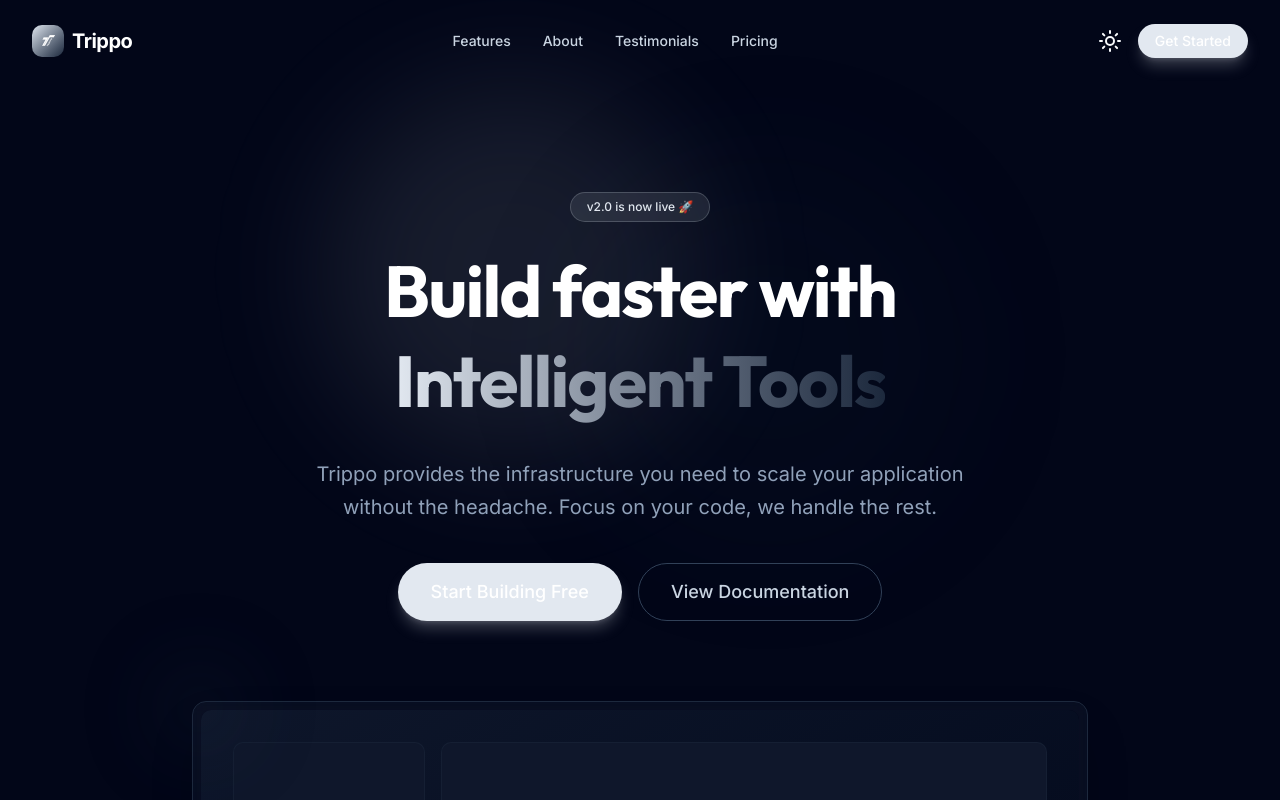
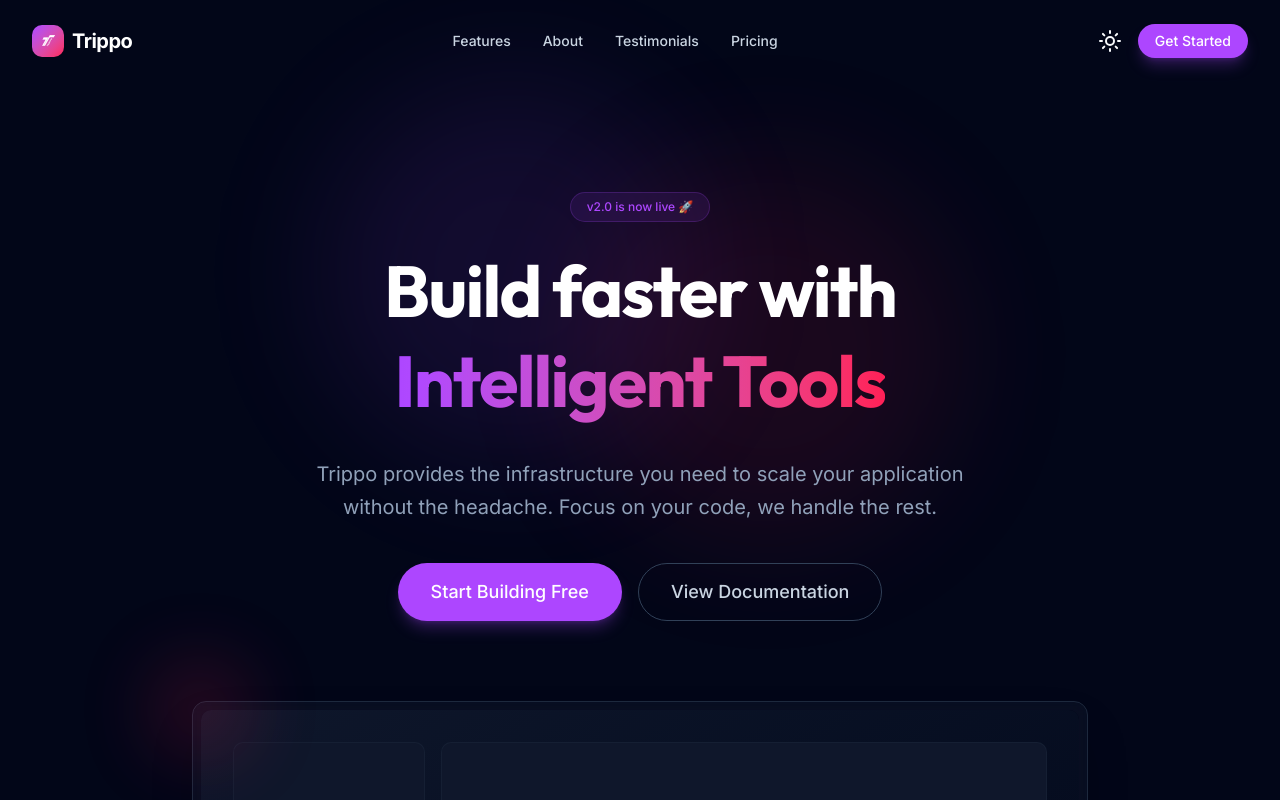
Before and after one commit to obaidullah-miazi-dev/Trippo-Saas-Landing-Page, a React (Vite) app: page / in a window 1280 px wide. Shown: the top 800 px of the page. Built offline with nearby package versions, Linux system fonts and the light colour scheme.

Commit message:
fix: restore tailwind color system

```diff
--- a/src/index.css
+++ b/src/index.css
@@ -104,10 +104,12 @@
     --card-foreground: oklch(0.129 0.042 264.695);
     --popover: oklch(1 0 0);
     --popover-foreground: oklch(0.129 0.042 264.695);
-    --primary: oklch(0.208 0.042 265.755);
-    --primary-foreground: oklch(0.984 0.003 247.858);
-    --secondary: oklch(0.968 0.007 247.896);
-    --secondary-foreground: oklch(0.208 0.042 265.755);
+    /* Indigo 600 for Light Mode Primary */
+    --primary: oklch(0.498 0.24 277.06);
+    --primary-foreground: oklch(0.985 0 0);
+    /* Pink 600 for Light Mode Secondary */
+    --secondary: oklch(0.592 0.249 0.58);
+    --secondary-foreground: oklch(0.985 0 0);
     --muted: oklch(0.968 0.007 247.896);
     --muted-foreground: oklch(0.554 0.046 257.417);
     --accent: oklch(0.968 0.007 247.896);
@@ -115,7 +117,7 @@
     --destructive: oklch(0.577 0.245 27.325);
     --border: oklch(0.929 0.013 255.508);
     --input: oklch(0.929 0.013 255.508);
-    --ring: oklch(0.704 0.04 256.788);
+    --ring: oklch(0.498 0.24 277.06);
     --chart-1: oklch(0.646 0.222 41.116);
     --chart-2: oklch(0.6 0.118 184.704);
     --chart-3: oklch(0.398 0.07 227.392);
@@ -132,24 +134,28 @@
 }
 
 .dark {
-    --background: oklch(0.129 0.042 264.695);
-    --foreground: oklch(0.984 0.003 247.858);
-    --card: oklch(0.208 0.042 265.755);
-    --card-foreground: oklch(0.984 0.003 247.858);
-    --popover: oklch(0.208 0.042 265.755);
-    --popover-foreground: oklch(0.984 0.003 247.858);
-    --primary: oklch(0.929 0.013 255.508);
-    --primary-foreground: oklch(0.208 0.042 265.755);
-    --secondary: oklch(0.279 0.041 260.031);
-    --secondary-foreground: oklch(0.984 0.003 247.858);
+    /* Slate 950 for Dark Mode Background */
+    --background: oklch(0.13 0.028 261.692);
+    --foreground: oklch(0.985 0 0);
+    /* Slate 950 for Card Background (Glassmorphism handles opacity) */
+    --card: oklch(0.13 0.028 261.692);
+    --card-foreground: oklch(0.985 0 0);
+    --popover: oklch(0.13 0.028 261.692);
+    --popover-foreground: oklch(0.985 0 0);
+    /* Indigo 500 for Dark Mode Primary */
+    --primary: oklch(0.627 0.265 303.9);
+    --primary-foreground: oklch(0.985 0 0);
+    /* Pink 500 for Dark Mode Secondary */
+    --secondary: oklch(0.645 0.246 16.439);
+    --secondary-foreground: oklch(0.985 0 0);
     --muted: oklch(0.279 0.041 260.031);
     --muted-foreground: oklch(0.704 0.04 256.788);
     --accent: oklch(0.279 0.041 260.031);
-    --accent-foreground: oklch(0.984 0.003 247.858);
+    --accent-foreground: oklch(0.985 0 0);
     --destructive: oklch(0.704 0.191 22.216);
-    --border: oklch(1 0 0 / 10%);
-    --input: oklch(1 0 0 / 15%);
-    --ring: oklch(0.551 0.027 264.364);
+    --border: oklch(0.279 0.041 260.031);
+    --input: oklch(0.279 0.041 260.031);
+    --ring: oklch(0.627 0.265 303.9);
     --chart-1: oklch(0.488 0.243 264.376);
     --chart-2: oklch(0.696 0.17 162.48);
     --chart-3: oklch(0.769 0.188 70.08);
@@ -166,15 +172,17 @@
 }
 
 @layer base {
-  * {
-    @apply border-border outline-ring/50;
+    * {
+        @apply border-border outline-ring/50;
     }
-  body {
-    @apply bg-background text-foreground;
+
+    body {
+        @apply bg-background text-foreground;
     }
 }
 
-::view-transition-old(root), ::view-transition-new(root) {
+::view-transition-old(root),
+::view-transition-new(root) {
     animation: none;
     mix-blend-mode: normal;
 }
```
